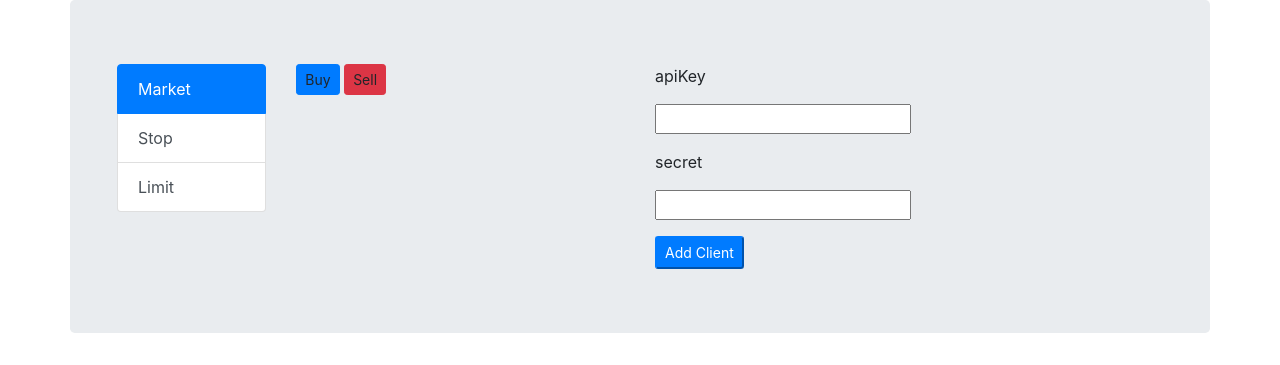
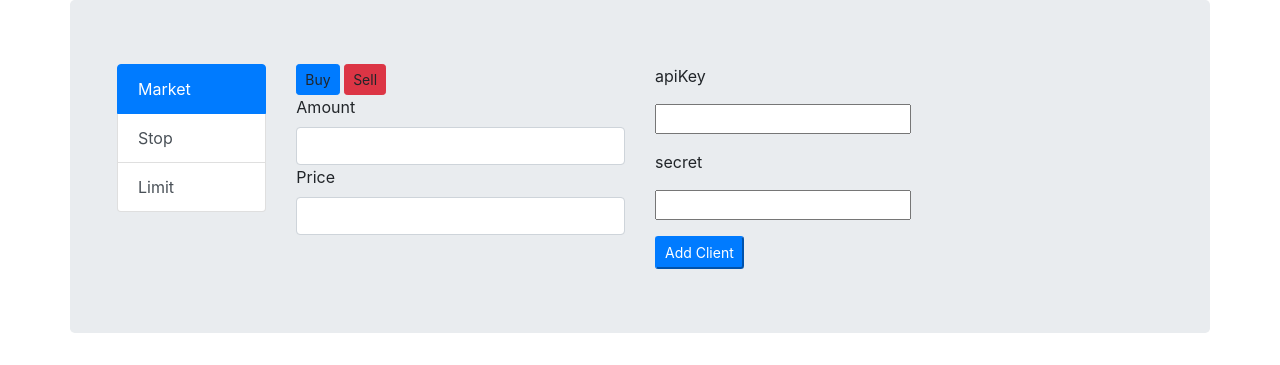
Before and after one commit to tamkovich/Crypto_order_page, a Flask app: page / in a window 1280 px wide; the page is wider, and only the part inside the window is pictured. Shown: the top 365 px of that part. Run offline with Flask 2, Linux system fonts and the light colour scheme; some libraries are stand-ins or nearby versions.

Commit message:
limit/market proper

```diff
--- a/app.py
+++ b/app.py
@@ -131,9 +131,9 @@ def handle_event(data):
     emit('my response', {'data': 'Connected', 'count': 0})
 
 
-@socketio.on('create-order')
+@socketio.on('market')
 def create_order(data):
-    print('**create-order**')
+    print('**market**')
     clients = []
     clients_db = ClientModel.query.all()
     for c in clients_db:
@@ -148,15 +148,14 @@ def create_order(data):
             side=c.side,
             order_type=c.order_type
         ))
-    side = data['side']
     while True:
         try:
             tasks = []
             any_not_exist = False
             for c in clients:
-                if not c.order_exist or c.side != side:
+                if not c.order_exist or c.side != data['side']:
                     any_not_exist = True
-                    tasks.append(reload_loop.create_task(c.create_market_order(side=side)))
+                    tasks.append(reload_loop.create_task(c.create_market_order(side=data['side'], amount=data['amount'])))
             if not any_not_exist:
                 tasks = [reload_loop.create_task(c.check_order()) for c in clients]
             wait_tasks = asyncio.wait(tasks)
@@ -325,7 +324,7 @@ def limit(data):
             side=c.side,
             order_type=c.order_type
         ))
-    side = data['side']
+    print(data)
     while True:
         try:
             tasks = []
@@ -333,7 +332,7 @@ def limit(data):
             for c in clients:
                 if not c.order_exist:
                     any_not_exist = True
-                    tasks.append(reload_loop.create_task(c.create_limit_order(side=side, amount=20, price=6000)))
+                    tasks.append(reload_loop.create_task(c.create_limit_order(side=data['side'], amount=data['amount'], price=data['price'])))
             if not any_not_exist:
                 tasks = [reload_loop.create_task(c.check_order()) for c in clients]
             wait_tasks = asyncio.wait(tasks)
--- a/templates/_formhelpers.html
+++ b/templates/_formhelpers.html
@@ -9,3 +9,12 @@
         {% endfor %}
     </div>
 {% endmacro %}
+
+{% macro order_detail_form(type) %}
+<div class="form-group order-details">
+    <label>Amount</label>
+    <input class="form-control" id="amount-{{ type }}">
+    <label>Price</label>
+    <input class="form-control" id="price-{{ type }}">
+</div>
+{% endmacro %}
--- a/templates/index.html
+++ b/templates/index.html
@@ -25,16 +25,21 @@
               <div class="col-8">
                 <div class="tab-content" id="nav-tabContent">
                   <div class="tab-pane fade show active" id="list-home" role="tabpanel" aria-labelledby="list-home-list">
-                    <a class="btn btn-sm btn-primary buy-market" role="button">Buy </a>
-                    <a class="btn btn-sm btn-danger sell-market" role="button">Sell</a>
+                    <a class="btn btn-sm btn-primary market-order" side-data="buy" role="button">Buy </a>
+                    <a class="btn btn-sm btn-danger market-order" side-data="sell" role="button">Sell</a>
+                    {% from "_formhelpers.html" import order_detail_form %}
+                    {{ order_detail_form('Market') }}
                   </div>
                   <div class="tab-pane fade" id="list-profile" role="tabpanel" aria-labelledby="list-profile-list">
                     <a class="btn btn-sm btn-primary buy-stop" role="button">Buy </a>
                     <a class="btn btn-sm btn-danger sell-stop" role="button">Sell</a>
+                    <h6>Not Working yet . . .</h6>
                   </div>
                   <div class="tab-pane fade" id="list-messages" role="tabpanel" aria-labelledby="list-messages-list">
-                    <a class="btn btn-sm btn-primary buy-limit" role="button">Buy </a>
-                    <a class="btn btn-sm btn-danger sell-limit" role="button">Sell</a>
+                    <a class="btn btn-sm btn-primary limit-order" role="button" side-data="buy">Buy </a>
+                    <a class="btn btn-sm btn-danger limit-order" role="button" side-data="sell">Sell</a>
+                    {% from "_formhelpers.html" import order_detail_form %}
+                    {{ order_detail_form('Limit') }}
                   </div>
                 </div>
               </div>
@@ -133,27 +138,40 @@
                 socket.emit('add-client', {form: $('.add-client-form').serialize()});
                 return false;
              });
-            $('.create-order').click(function (e) {
+            $('.market-order').click(function (e) {
                 e.preventDefault();
-                var side = 'sell';
-                socket.emit('create-order', {side: side});
-                return false;
-            });
-            $('.close-order').click(function (e) {
-                e.preventDefault();
-                socket.emit('close-order');
+                var side = $(this).attr('side-data');
+                data = {
+                    side: side,
+                    type: 'Market',
+                    price: $('#price-Market').val(),
+                    amount: $('#amount-Market').val(),
+                };
+                socket.emit('market', data);
                 return false;
             });
             $('.buy-market').click(function (e) {
                 e.preventDefault();
                 var side = 'buy';
-                socket.emit('create-order', {side: side, type: 'Market'});
+                data = {
+                    side: side,
+                    type: 'Market',
+                    price: $('#price-Market').val(),
+                    amount: $('#amount-Market').val(),
+                };
+                socket.emit('create-order', data);
                 return false;
             });
             $('.sell-market').click(function (e) {
                 e.preventDefault();
                 var side = 'sell';
-                socket.emit('create-order', {side: side, type: 'Market'});
+                data = {
+                    side: side,
+                    type: 'Market',
+                    price: $('#price-Market').val(),
+                    amount: $('#amount-Market').val(),
+                };
+                socket.emit('create-order', data);
                 return false;
             });
             $('.buy-stop').click(function (e) {
@@ -168,16 +186,46 @@
                 socket.emit('stop', {side: side, type: 'Stop'});
                 return false;
             });
+            $('.limit-order').click(function (e) {
+                e.preventDefault();
+                var side = $(this).attr('side-data');
+                data = {
+                    side: side,
+                    type: 'Limit',
+                    price: $('#price-Limit').val(),
+                    amount: $('#amount-Limit').val(),
+                };
+                socket.emit('limit', data);
+                return false;
+            });
             $('.buy-limit').click(function (e) {
                 e.preventDefault();
                 var side = 'buy';
-                socket.emit('limit', {side: side, type: 'Limit'});
+                data = {
+                    side: side,
+                    type: 'Limit',
+                    price: $('#price-Limit').val(),
+                    amount: $('#amount-Limit').val(),
+                };
+                socket.emit('limit', data);
                 return false;
             });
             $('.sell-limit').click(function (e) {
                 e.preventDefault();
                 var side = 'sell';
                 socket.emit('limit', {side: side, type: 'Limit'});
+                data = {
+                    side: side,
+                    type: 'Limit',
+                    price: $('#price-Limit').val(),
+                    amount: $('#amount-Limit').val(),
+                };
+                socket.emit('limit', data);
+                return false;
+            });
+            $('.close-order').click(function (e) {
+                e.preventDefault();
+                socket.emit('close-order');
                 return false;
             });
         });
```
